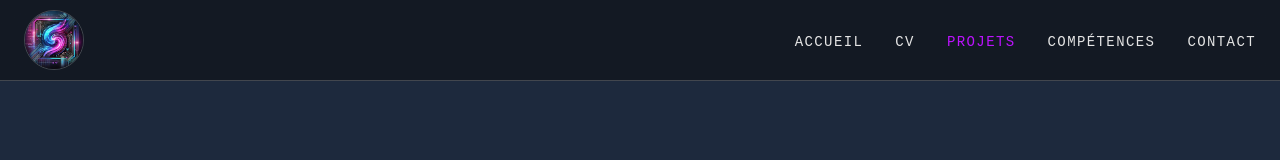
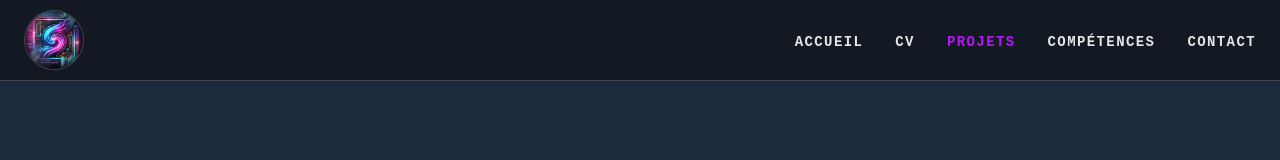
Before and after one commit to MathCod/dev-portfolio, a React (Vite) app: page /projets in a window 1280 px wide. Shown: the top 160 px of the page. Built offline with nearby package versions, Linux system fonts and the light colour scheme.

Commit message:
🐍Hiérarchie h1/h2

```diff
--- a/src/components/Card.jsx
+++ b/src/components/Card.jsx
@@ -73,9 +73,9 @@ const Card = () => {
                   </span>
                 </div>
 
-                <h3 className="text-2xl font-syne font-bold mb-3 text-light group-hover:text-neon-purple transition-colors">
+                <h2 className="text-2xl font-syne font-bold mb-3 text-light group-hover:text-neon-purple transition-colors">
                   {project.title}
-                </h3>
+                </h2>
 
                 <p className="text-gray-200 text-sm font-light leading-relaxed mb-6 grow">
                   {project.description}
--- a/src/components/Footer.jsx
+++ b/src/components/Footer.jsx
@@ -24,9 +24,9 @@ const Footer = () => {
   return (
     <footer className="bg-dark border-t border-white/10 pt-5 pb-5 px-6 md:px-20">
       <div className="max-w-7xl mx-auto flex flex-col items-center">
-        <h3 className="text-xl font-syne font-bold mb-2 uppercase italic">
+        <h2 className="text-xl font-syne font-bold mb-2 uppercase italic">
           <span className='bg-linear-to-r from-light to-neon-purple bg-clip-text text-transparent'>réseaux sociaux_</span>
-        </h3>
+        </h2>
 
         {/* SECTION LOGOS SOCIAUX ANIMÉS */}
         <div className="flex gap-10 mb-5">
--- a/src/components/Navbar.jsx
+++ b/src/components/Navbar.jsx
@@ -17,7 +17,7 @@ const Navbar = () => {
   ];
 
   return (
-    <nav className="fixed top-0 w-full z-50 bg-dark/50 backdrop-blur-md border-b border-white/20">
+    <nav className="fixed top-0 w-full z-50 bg-dark/50 font-bold backdrop-blur-md border-b border-white/20">
       <div className="max-w-8xl mx-auto px-6 h-20 flex justify-between items-center">
 
         <Link to="/">
--- a/src/pages/Skills.jsx
+++ b/src/pages/Skills.jsx
@@ -80,9 +80,9 @@ const Skills = () => {
               transition={{ delay: i * 0.1 }}
               viewport={{ once: true }}
             >
-              <h3 className="font-mono text-neon-purple text-2xl tracking-[0.3em] mb-8 border-b border-neon-purple/20 pb-2">
+              <h2 className="font-mono text-neon-purple text-2xl tracking-[0.3em] mb-8 border-b border-neon-purple/20 pb-2">
                 {cat.title}
-              </h3>
+              </h2>
               <ul className="space-y-4">
                 {cat.items.map((skill) => (
                   <li key={skill.name} className="group flex items-center gap-3">
```
